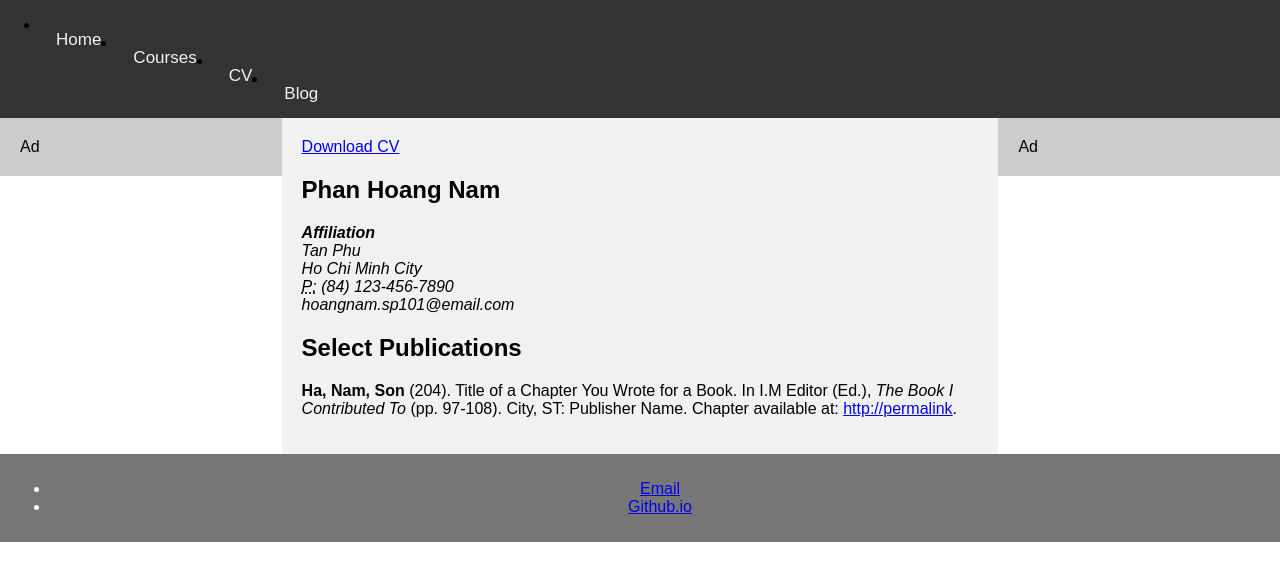
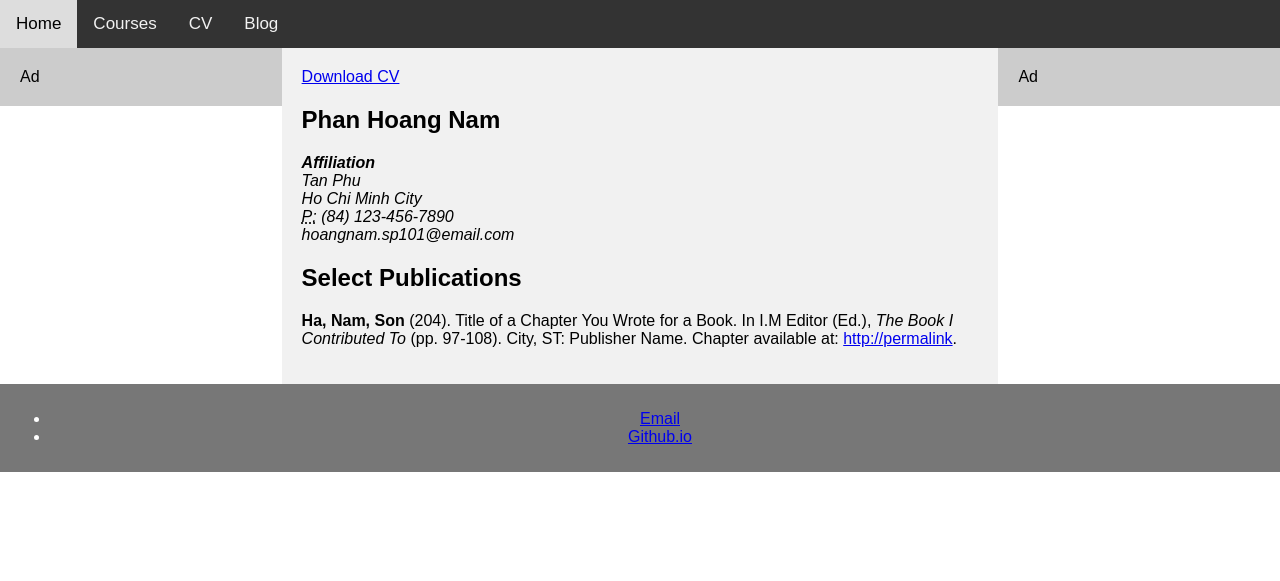
Before and after one commit to hoAngnaMPHan/apmaths.github.io, a Jekyll site: the page built from cv/index.html, in a window 1280 px wide. Shown: the top 581 px of the page. Built offline with Jekyll 4.4.1, drawn with Linux system fonts in a browser that asks for light colours.

Commit message:
Update topnav.html

```diff
--- a/_includes/topnav.html
+++ b/_includes/topnav.html
@@ -1,8 +1,6 @@
 <div class="topnav">
-<ul>
-<li><a href="/">Home</a></li>
-<li><a href="/courses">Courses</a></li>
-<li><a href="/cv">CV</a></li>
-<li><a href="/blog">Blog</a></li>
-</ul>
+  <a href="/">Home</a>
+  <a href="/course">Courses</a>
+  <a href="/cv">CV</a>
+  <a href="/blog">Blog</a>
 </div>
```
